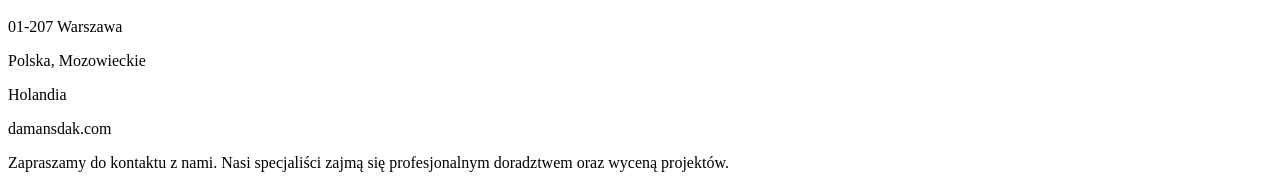
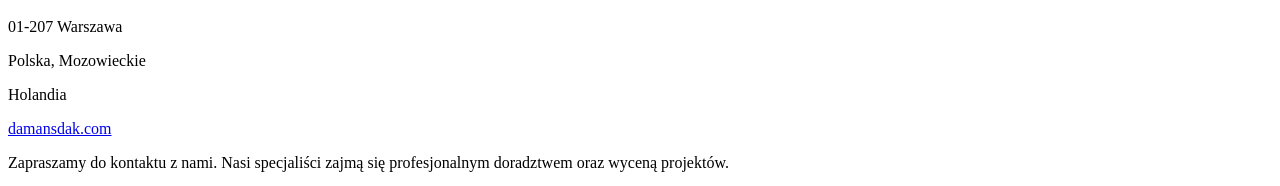
Before and after one commit to PiotrGodzien/damansdak_nextjs, a Next.js app: page / in a window 1280 px wide. Shown: the part 4502-4688 px from the top of the page. Built offline with nearby package versions, Linux system fonts and the light colour scheme; a web font is replaced by a local one.

Commit message:
Update _footer.jsx

```diff
--- a/components/_footer.jsx
+++ b/components/_footer.jsx
@@ -29,7 +29,7 @@
             </div>
             <div className="">
               <p className="mt-12 font-bold text-md 2xl:text-xl">Holandia</p>
-              <p className="mt-2 underline text-md 2xl:text-xl">damansdak.com</p>
+              <p className="relative z-40 mt-2 underline cursor-pointer text-md 2xl:text-xl"><Link href="https://damansdak.com"><a target="_blank">damansdak.com</a></Link></p>
             </div>
           </div>
         </div>
```
